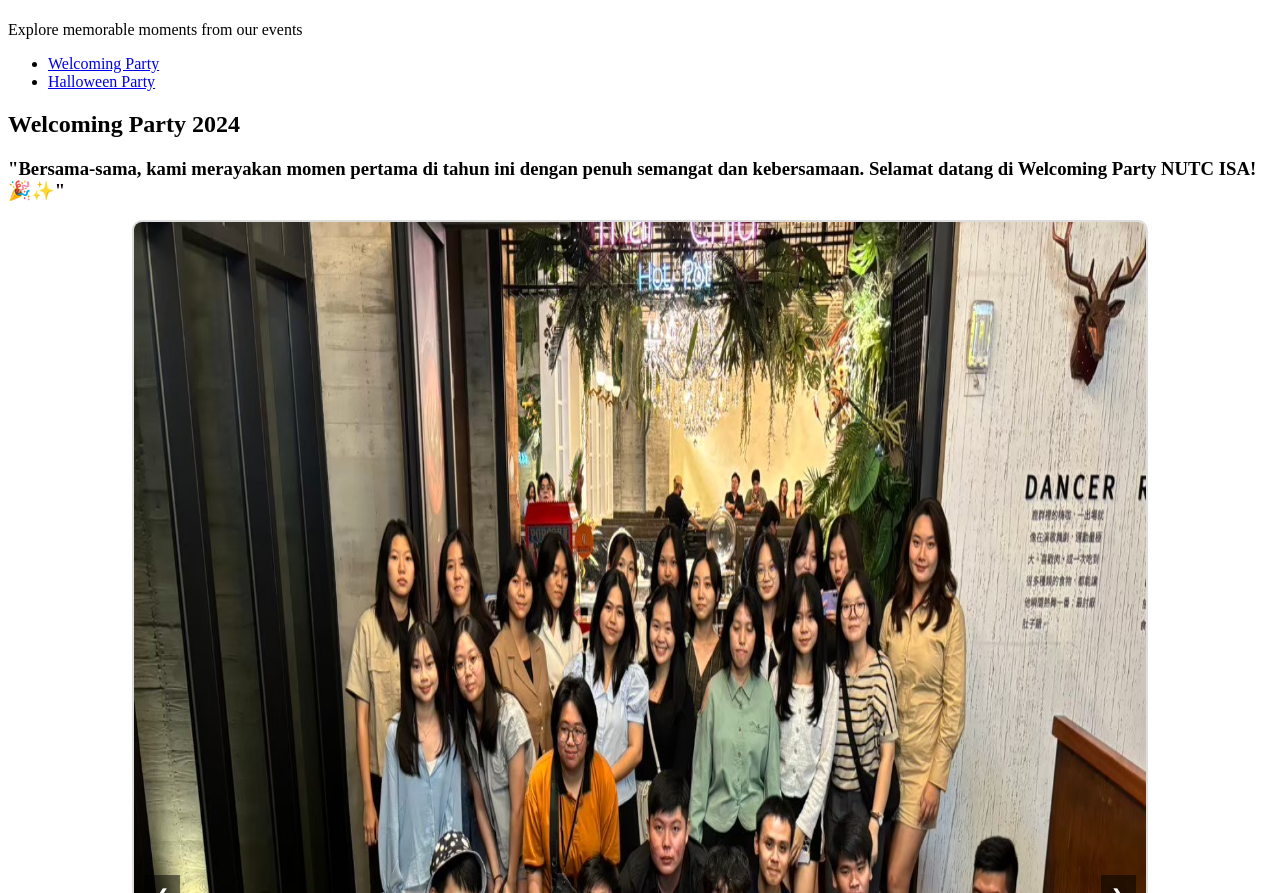
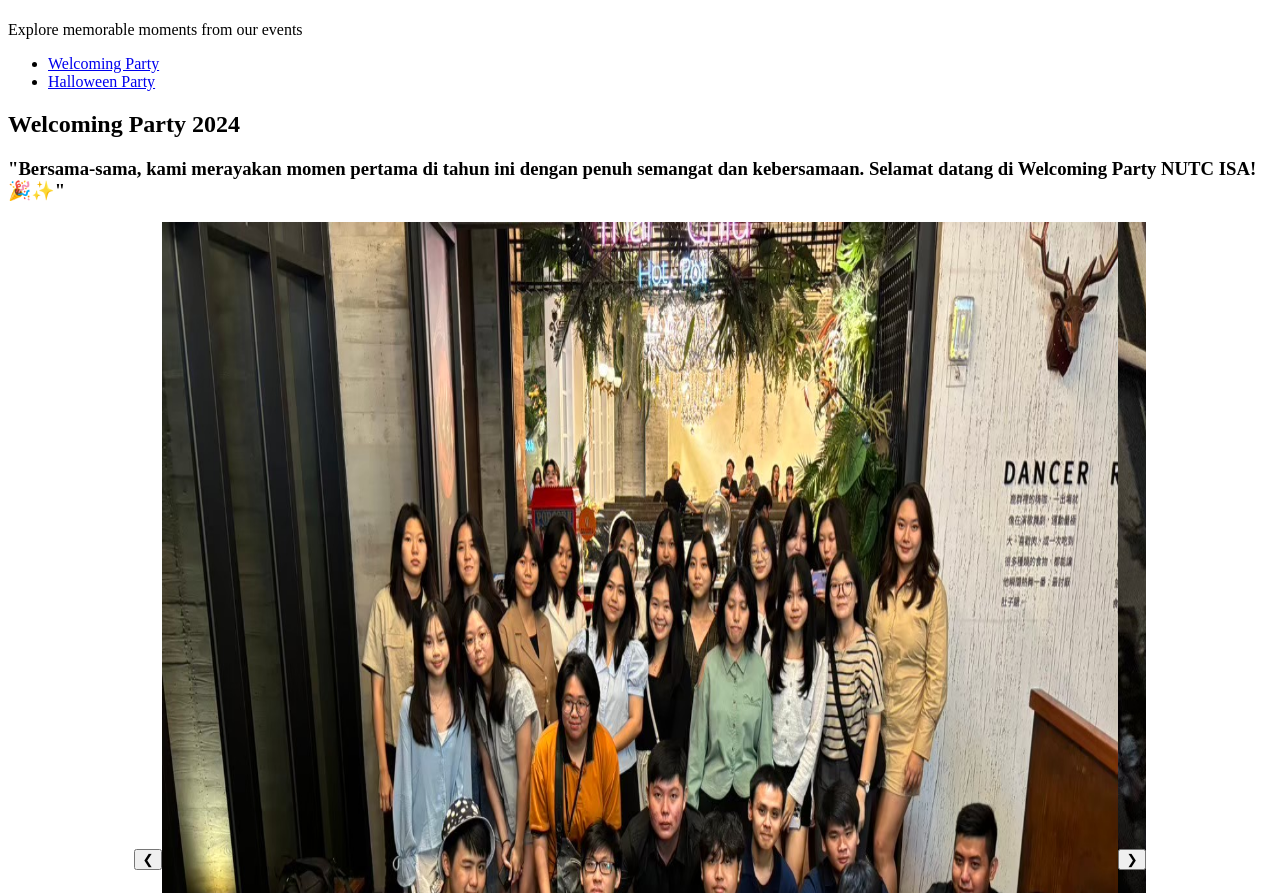
Before and after one commit to rsabrinnia04/NUTCISAGalery, a plain HTML site: page index.html in a window 1280 px wide. Shown: the part 59-952 px from the top of the page. Drawn offline with Linux system fonts and the light colour scheme.

Commit message:
style.css

```diff
--- a/style.css
+++ b/style.css
@@ -1,47 +1,22 @@
 .carousel {
     display: flex;
     align-items: center;
+    justify-content: center;
     position: relative;
-    overflow: hidden;
+    overflow: hidden; /* Ini membuat hanya satu gambar yang terlihat pada waktu tertentu */
     width: 80%;
-    margin: 0 auto;
-    border: 2px solid #ddd;
-    border-radius: 10px;
+    margin: 20px auto;
 }
 
 .carousel-images {
     display: flex;
-    transition: transform 0.5s ease-in-out;
+    transition: transform 0.5s ease-in-out; /* Efek geser antar gambar */
     width: 100%;
 }
 
 .carousel-images img {
     width: 100%;
+    flex-shrink: 0;  /* Menghindari gambar menjadi lebih kecil dari ukuran asli */
     max-width: 100%;
     height: auto;
 }
-
-button {
-    background-color: rgba(0, 0, 0, 0.5);
-    border: none;
-    color: white;
-    font-size: 18px;
-    cursor: pointer;
-    position: absolute;
-    top: 50%;
-    transform: translateY(-50%);
-    padding: 10px;
-    z-index: 10;
-}
-
-button.prev {
-    left: 10px;
-}
-
-button.next {
-    right: 10px;
-}
-
-button:hover {
-    background-color: rgba(0, 0, 0, 0.8);
-}
```
